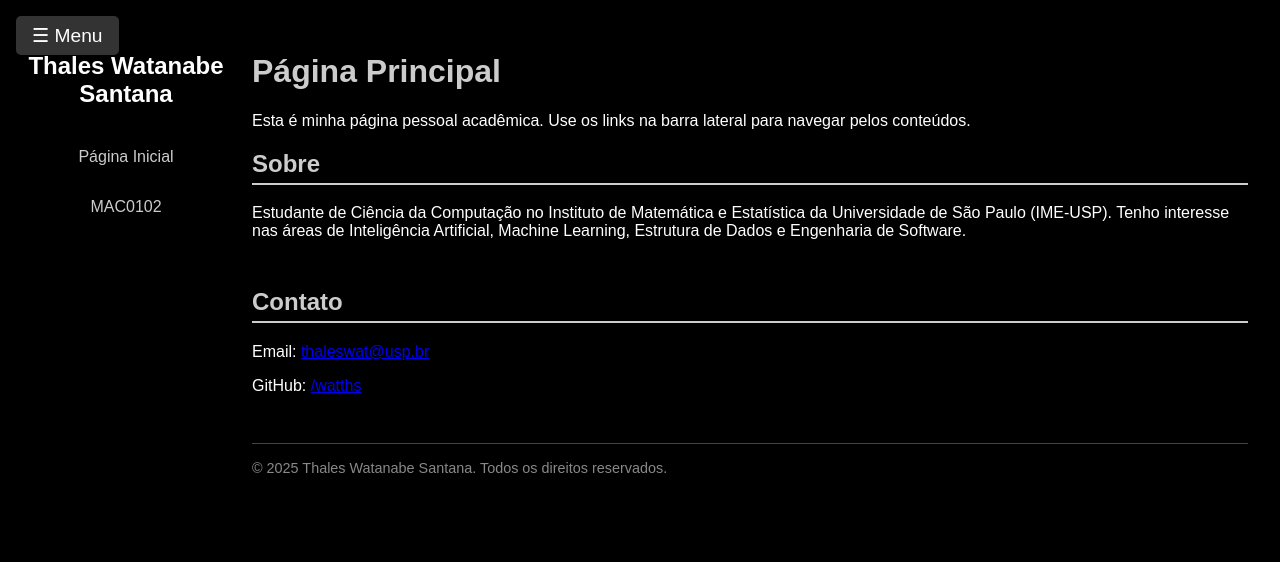
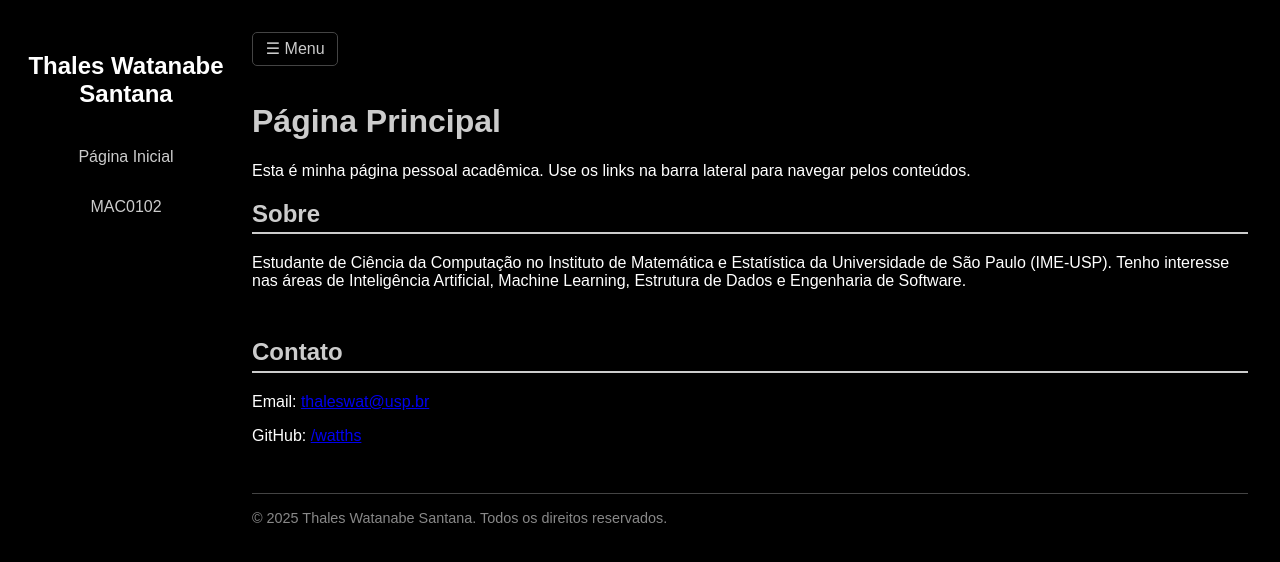
Before and after one commit to watths/watths.github.io, a plain HTML site: page index.html in a window 1280 px wide. Drawn offline with Linux system fonts and the light colour scheme.

Commit message:
Ajustando o botão Menu

```diff
--- a/index.html
+++ b/index.html
@@ -84,17 +84,14 @@
     }
 
     #toggleSidebar {
-	position: fixed;
-	top: 1rem;
-	left: 1rem;
-	z-index: 1001;
-	background-color: #333;
-	color: white;
-	border: none;
-	padding: 0.5rem 1rem;
-	font-size: 1.2rem;
+	background-color: black; /* fundo preto */
+	color: #ccc;             /* texto cinza */
+	border: 1px solid #444;
+	padding: 0.4rem 0.8rem;
+	font-size: 1rem;
 	cursor: pointer;
 	border-radius: 5px;
+	margin-bottom: 1rem;
     }
 
   </style>
```
